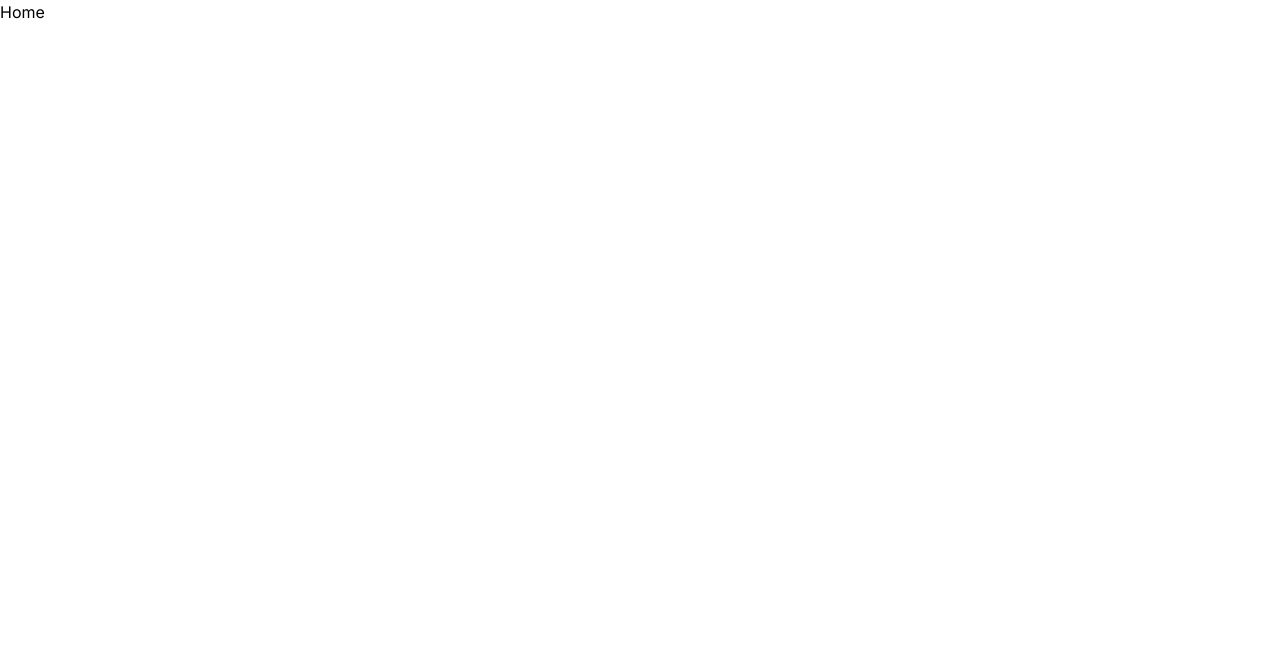
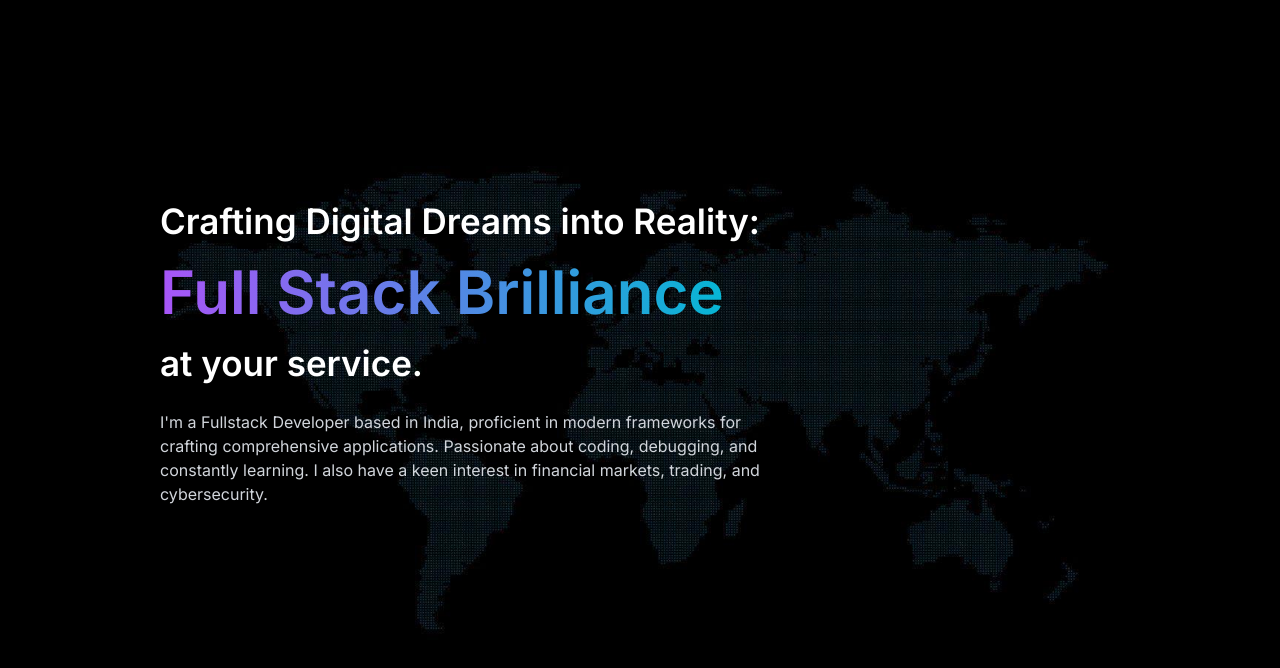
Before and after one commit to chouhan-jayesh/about, a Next.js app: page / in a window 1280 px wide. Shown: the top 668 px of the page. Built offline with nearby package versions, Linux system fonts and the light colour scheme.

Commit message:
langing quote and css

```diff
--- a/app/page.tsx
+++ b/app/page.tsx
@@ -3,7 +3,26 @@ import Image from "next/image";
 export default function Home() {
   return (
     <main className="w-screen h-screen relative">
-      Home
+      <div className="flex items-center w-full h-full bg-cover bg-center" style={{
+        backgroundImage: "url(/bg-portfolio.jpg)"
+      }}>
+        <div className="pl-20 md:pl-40 pd:56 md:pb-20 flex flex-col gap-5 z-[10] max-w-[770px]">
+          <h1 className=" text-[35px] text-white font-semibold">
+            Crafting Digital Dreams into Reality: <br />
+            <span className=" text-[60px] text-transparent bg-clip-text bg-gradient-to-r from-purple-500 to-cyan-500">
+              Full Stack Brilliance <br />
+            </span>
+            at your service.
+          </h1>
+          <p className="text-gray-300 hidden md:block">
+            I'm a Fullstack Developer based in India, proficient in modern frameworks for crafting comprehensive applications. Passionate about coding, debugging, and constantly learning. I also have a keen interest in financial markets, trading, and cybersecurity.
+          </p>
+          <div className="flex-col md:flex-row hidden md:flex">
+
+          </div>
+        </div>
+
+      </div>
     </main>
   )
 }
```
Also changed, not shown: public/bg-portfolio.jpg (added).
